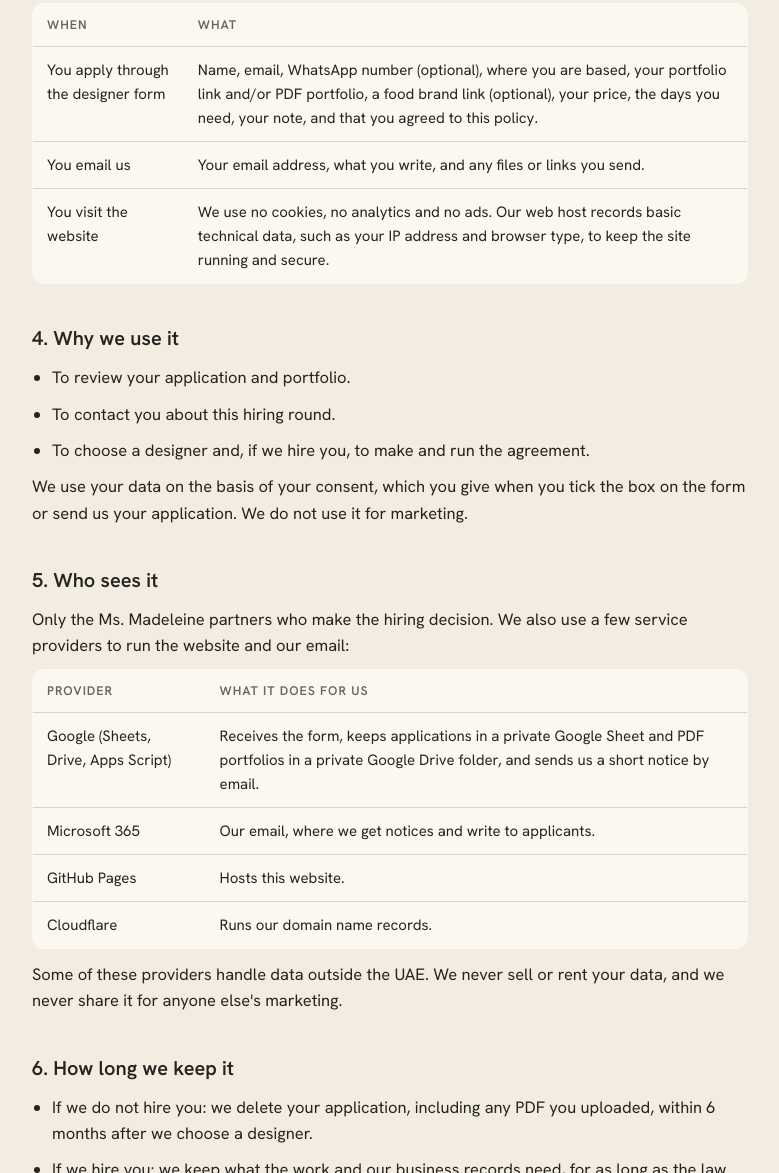
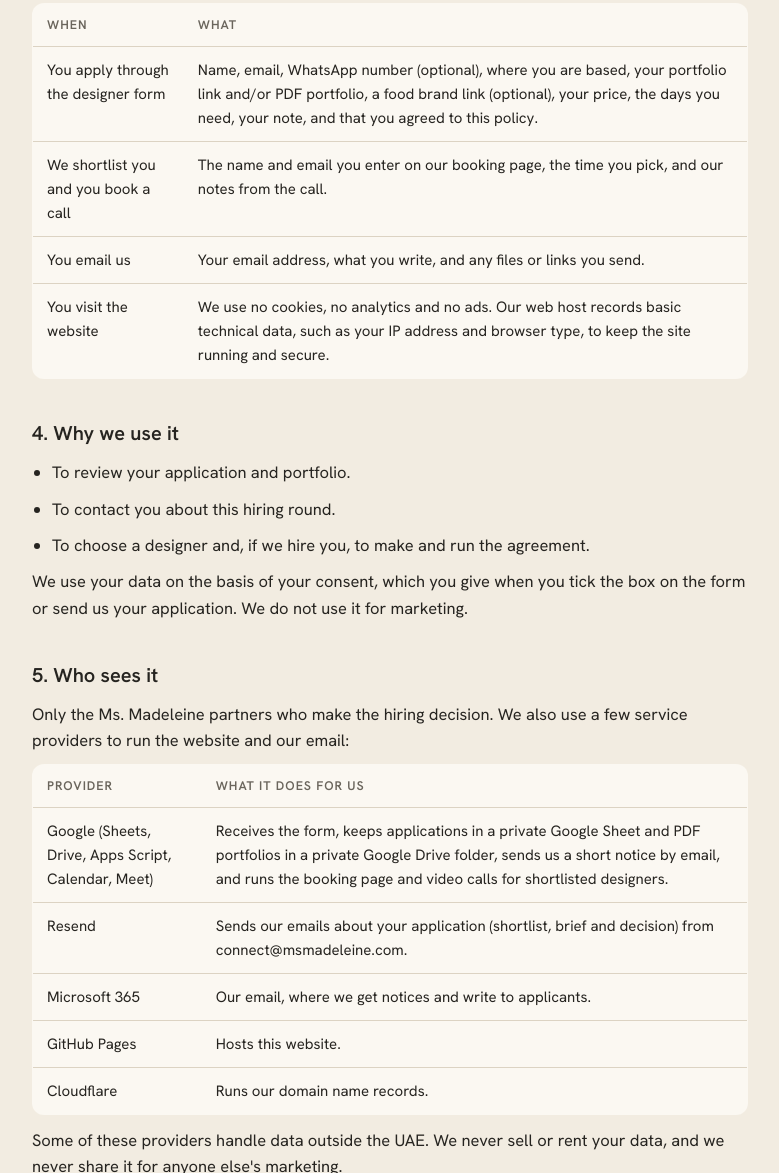
Before and after one commit to SaadHazari/msmadeleine-site, a plain HTML site: page privacy/index.html in a window 1280 px wide. Shown: the part 701-1874 px from the top of the page, without its empty margins (250-1029 px from the left). Drawn offline with Linux system fonts and the light colour scheme.

Commit message:
Privacy Policy: add Resend, Google Calendar and Meet, call bookings
Co-Authored-By: Claude Opus 5.5 <noreply@anthropic.com>
Claude-Session: https://claude.ai/code/session_01PAAuLDe1uVEarZBu381QDx

```diff
--- a/privacy/index.html
+++ b/privacy/index.html
@@ -34,6 +34,7 @@
 <thead><tr><th>When</th><th>What</th></tr></thead>
 <tbody>
 <tr><td>You apply through the designer form</td><td>Name, email, WhatsApp number (optional), where you are based, your portfolio link and/or PDF portfolio, a food brand link (optional), your price, the days you need, your note, and that you agreed to this policy.</td></tr>
+<tr><td>We shortlist you and you book a call</td><td>The name and email you enter on our booking page, the time you pick, and our notes from the call.</td></tr>
 <tr><td>You email us</td><td>Your email address, what you write, and any files or links you send.</td></tr>
 <tr><td>You visit the website</td><td>We use no cookies, no analytics and no ads. Our web host records basic technical data, such as your IP address and browser type, to keep the site running and secure.</td></tr>
 </tbody>
@@ -52,7 +53,8 @@
 <table>
 <thead><tr><th>Provider</th><th>What it does for us</th></tr></thead>
 <tbody>
-<tr><td>Google (Sheets, Drive, Apps Script)</td><td>Receives the form, keeps applications in a private Google Sheet and PDF portfolios in a private Google Drive folder, and sends us a short notice by email.</td></tr>
+<tr><td>Google (Sheets, Drive, Apps Script, Calendar, Meet)</td><td>Receives the form, keeps applications in a private Google Sheet and PDF portfolios in a private Google Drive folder, sends us a short notice by email, and runs the booking page and video calls for shortlisted designers.</td></tr>
+<tr><td>Resend</td><td>Sends our emails about your application (shortlist, brief and decision) from connect@msmadeleine.com.</td></tr>
 <tr><td>Microsoft 365</td><td>Our email, where we get notices and write to applicants.</td></tr>
 <tr><td>GitHub Pages</td><td>Hosts this website.</td></tr>
 <tr><td>Cloudflare</td><td>Runs our domain name records.</td></tr>
```
